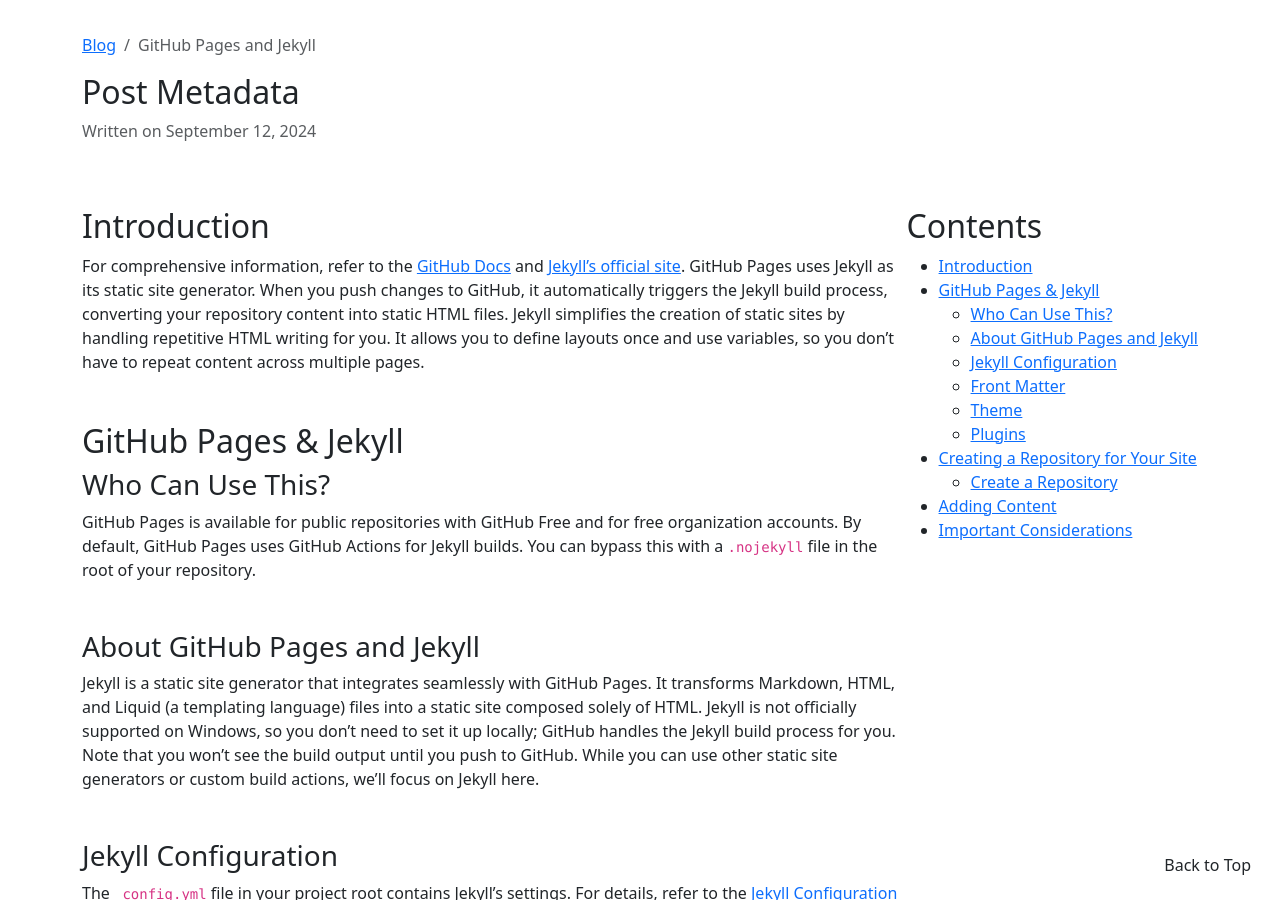
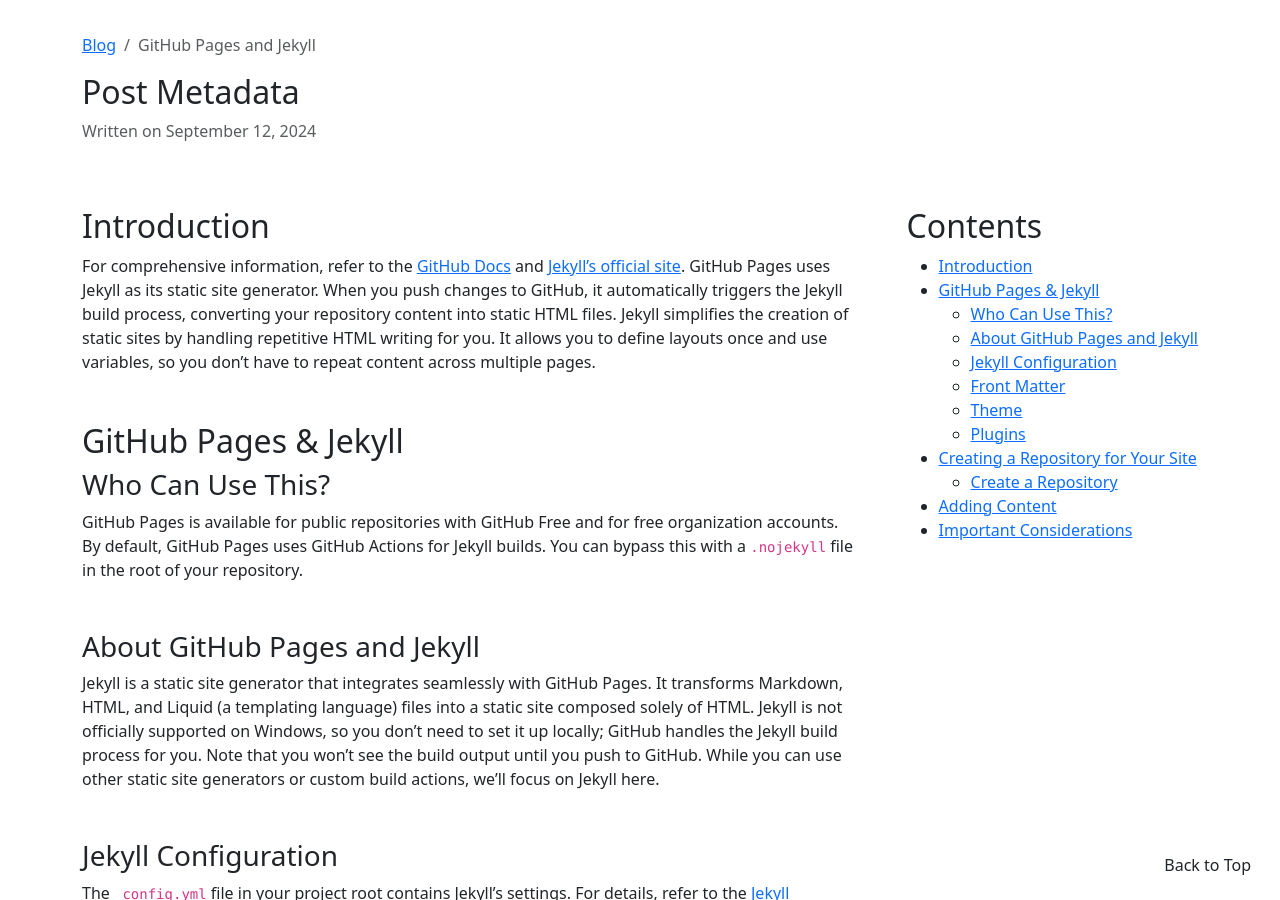
Before and after one commit to cliffordwilliam/my_archive, a Jekyll site: the page built from _posts/2024-09-12-github-pages-and-jekyll.md, in a window 1280 px wide and 900 px high, scrolled down 548 px. Built offline with Jekyll 4.4.1, drawn with Linux system fonts in a browser that asks for light colours.

Commit message:
fix margin post layout toc

```diff
--- a/_layouts/post.html
+++ b/_layouts/post.html
@@ -17,7 +17,7 @@ layout: default
 <p class="text-body-secondary">Written on {{ page.date | date: "%B %e, %Y" }}</p>
 
 <div class="d-flex flex-column flex-md-row-reverse">
-    <div class="sticky-md-top flex-shrink-0 align-self-md-start ms-md-2">
+    <div class="sticky-md-top flex-shrink-0 align-self-md-start ms-md-5">
         <h2 class="mt-5">Contents</h2>
         {% include toc.html html=content %}
     </div>
```
